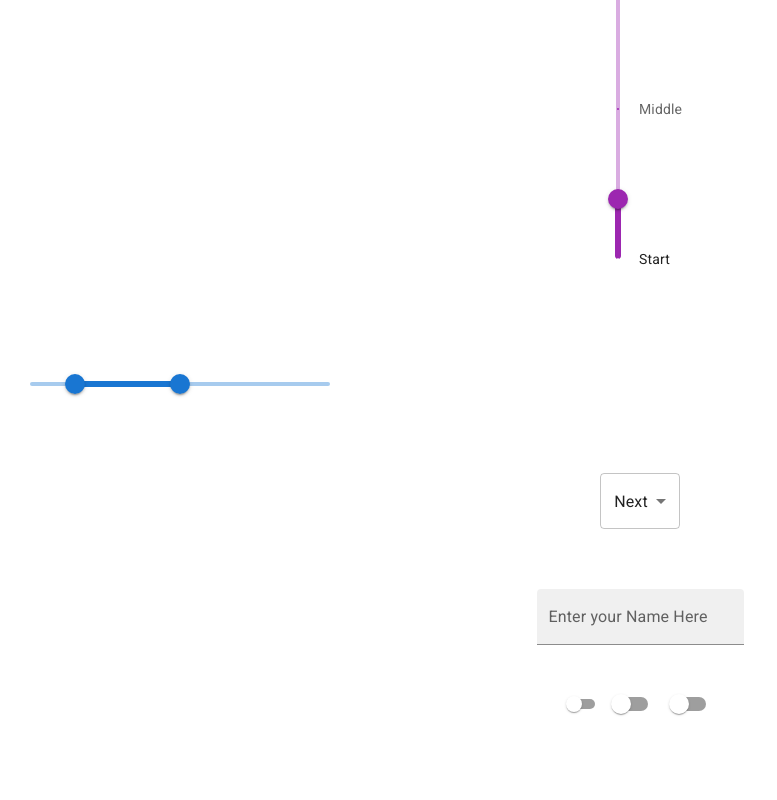
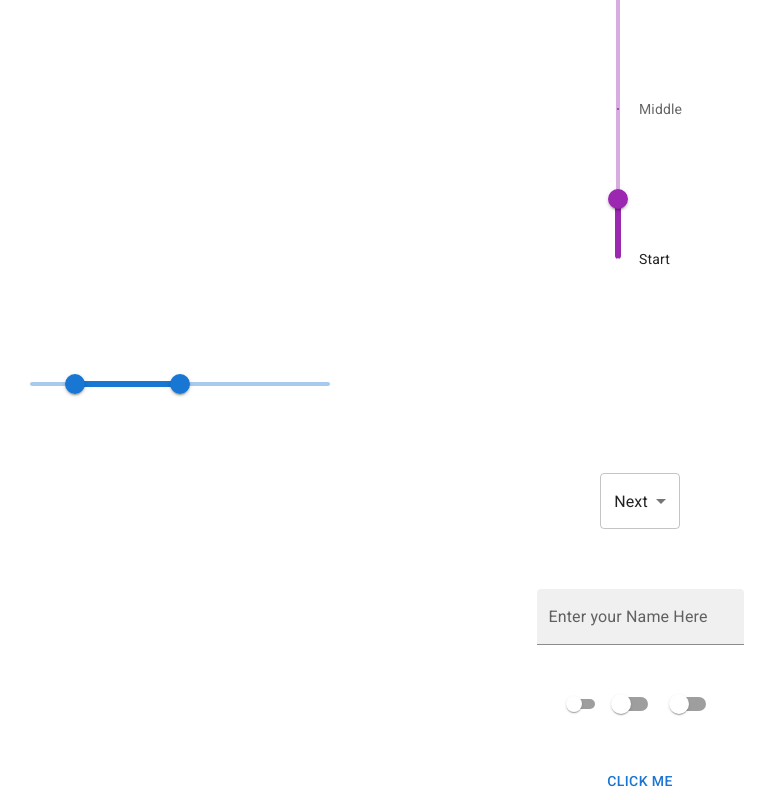
Before and after one commit to codewithzaman/Matrial_Ui_Tutorial, a React (Create React App) app: page / in a window 1280 px wide. Shown: the part 916-1716 px from the top of the page, without its empty margins (0-777 px from the left). Before the commit the page ends 1639 px from the top, so only its background shows below. Built offline with nearby package versions, Linux system fonts and the light colour scheme.

Commit message:
update box

```diff
--- a/src/App.js
+++ b/src/App.js
@@ -9,6 +9,7 @@ import RangeSliders from './RangeSliders';
 import SelectBox from './Selectbox';
 import Textfields from './Textfields';
 import Switches from './Switches';
+import Boxes from './Boxes';
 
 
 function App() {
@@ -32,6 +33,8 @@ function App() {
       <Textfields/>
       <br/> <br/>
       <Switches/>
+      <br/><br/>
+      <Boxes/>
         </div>
   );
 
--- /dev/null
+++ b/src/Boxes.js
@@ -0,0 +1,14 @@
+import { Box,Button } from '@mui/material'
+import React from 'react'
+
+function Boxes() {
+  return (
+    <div>
+      <Box component="span" style={{color:"red"}} clone="true" m={20}>
+        <Button>Click Me</Button>
+      </Box>
+    </div>
+  )
+}
+
+export default Boxes
```
